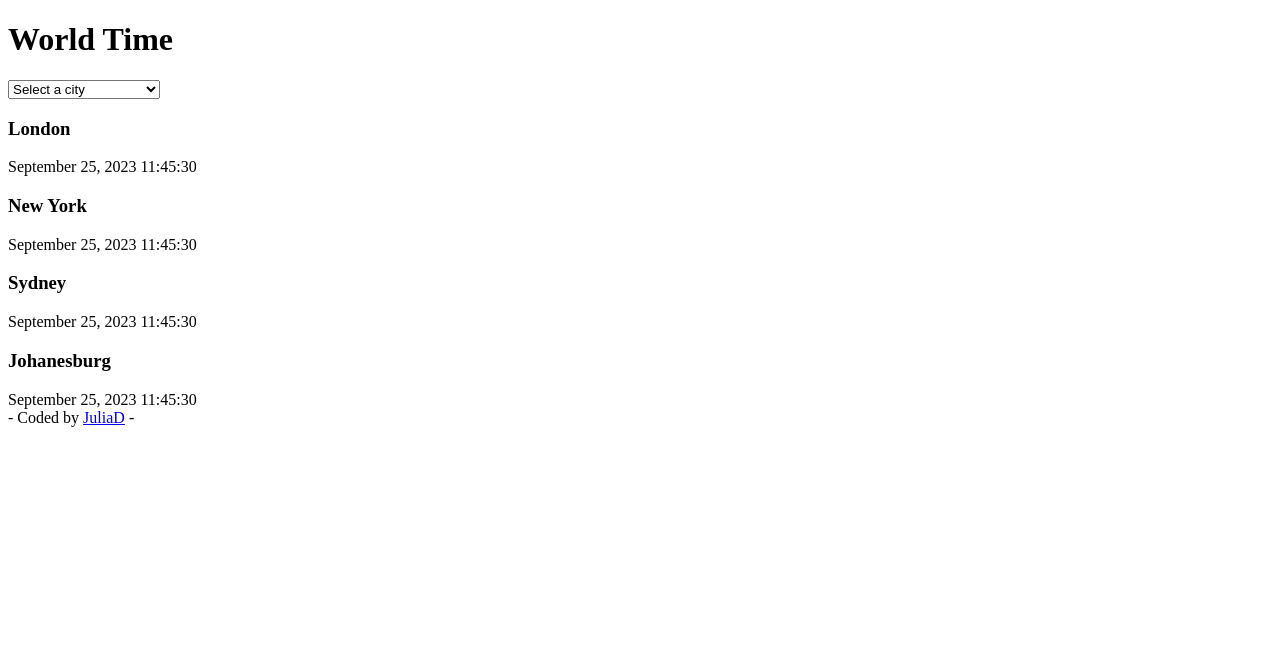
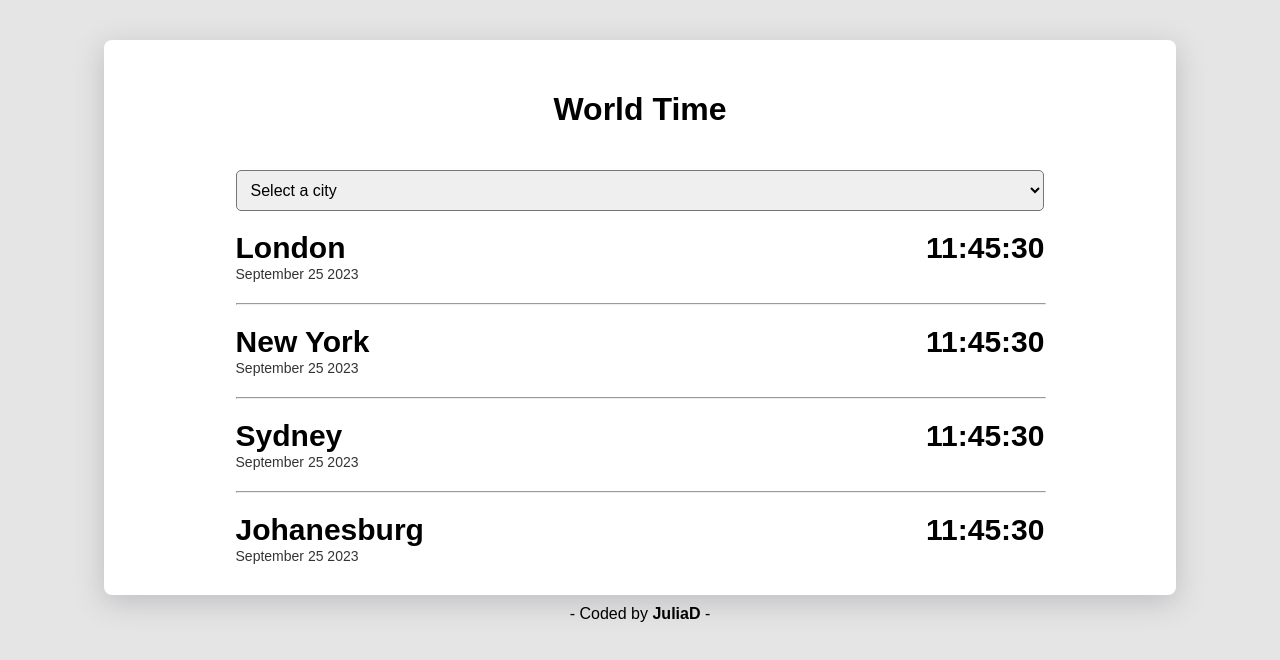
Before and after one commit to its-me-Julia/world-time-app, a plain HTML site: page index.html in a window 1280 px wide. Drawn offline with Linux system fonts and the light colour scheme.

Commit message:
styled with css

```diff
--- a/index.html
+++ b/index.html
@@ -7,6 +7,7 @@
     <link rel="stylesheet" type="text/css" href="src/styles.css" />
   </head>
   <body>
+    <div class="main-div">
       <h1>World Time</h1>
 
       <select id="cities">
@@ -18,26 +19,38 @@
         <option value="">Johanesburg</option>
       </select>
 
-    <div>
-      <div>
-        <h3>London</h3>
-        <h7>September 25, 2023</h7>
-        <h7>11:45:30</h7>
+      <div class="cities-div">
+        <div class="city">
+          <div class="place-date">
+            <h3 class="place">London</h3>
+            <h7 class="date">September 25 2023</h7>
           </div>
-      <div>
-        <h3>New York</h3>
-        <h7>September 25, 2023</h7>
-        <h7>11:45:30</h7>
+          <div class="time"><h7>11:45:30</h7></div>
         </div>
-      <div>
-        <h3>Sydney</h3>
-        <h7>September 25, 2023</h7>
-        <h7>11:45:30</h7>
+        <hr />
+        <div class="city">
+          <div class="place-date">
+            <h3 class="place">New York</h3>
+            <h7 class="date">September 25 2023</h7>
           </div>
-      <div>
-        <h3>Johanesburg</h3>
-        <h7>September 25, 2023</h7>
-        <h7>11:45:30</h7>
+          <div class="time"><h7>11:45:30</h7></div>
+        </div>
+        <hr />
+        <div class="city">
+          <div class="place-date">
+            <h3 class="place">Sydney</h3>
+            <h7 class="date">September 25 2023</h7>
+          </div>
+          <div class="time"><h7>11:45:30</h7></div>
+        </div>
+        <hr />
+        <div class="city">
+          <div class="place-date">
+            <h3 class="place">Johanesburg</h3>
+            <h7 class="date">September 25 2023</h7>
+          </div>
+          <div class="time"><h7>11:45:30</h7></div>
+        </div>
       </div>
     </div>
     <footer>
--- a/src/styles.css
+++ b/src/styles.css
@@ -0,0 +1,72 @@
+body {
+  background-color: rgb(229, 229, 229);
+  font-family: sans-serif;
+  text-align: center;
+}
+
+.main-div {
+  background-color: white;
+  border-radius: 8px;
+  margin: auto;
+  margin-top: 40px;
+  width: 80%;
+  padding: 30px;
+  box-shadow: rgba(100, 100, 111, 0.3) 0px 7px 29px 0px;
+}
+
+hr {
+  width: 100%;
+  margin-top: 20px;
+  margin-bottom: 20px;
+}
+
+select {
+  width: 80%;
+  padding: 10px;
+  font-size: 16px;
+  border-radius: 5px;
+  margin: 20px 20px;
+}
+
+.cities-div {
+  margin: auto;
+  width: 80%;
+}
+
+.city {
+  display: flex;
+  justify-content: space-between;
+}
+
+.place-date {
+  text-align: left;
+}
+
+.place {
+  margin: 0;
+  font-size: 30px;
+}
+
+.date {
+  font-size: 14px;
+  color: rgba(0, 0, 0, 0.8);
+}
+
+.time {
+  font-size: 30px;
+  font-weight: bold;
+}
+
+footer {
+  margin-top: 10px;
+}
+
+a {
+  color: black;
+  text-decoration: none;
+  font-weight: bold;
+}
+
+a:hover {
+  text-decoration: underline;
+}
```
Lines whose indentation alone changed are shown as unchanged.
